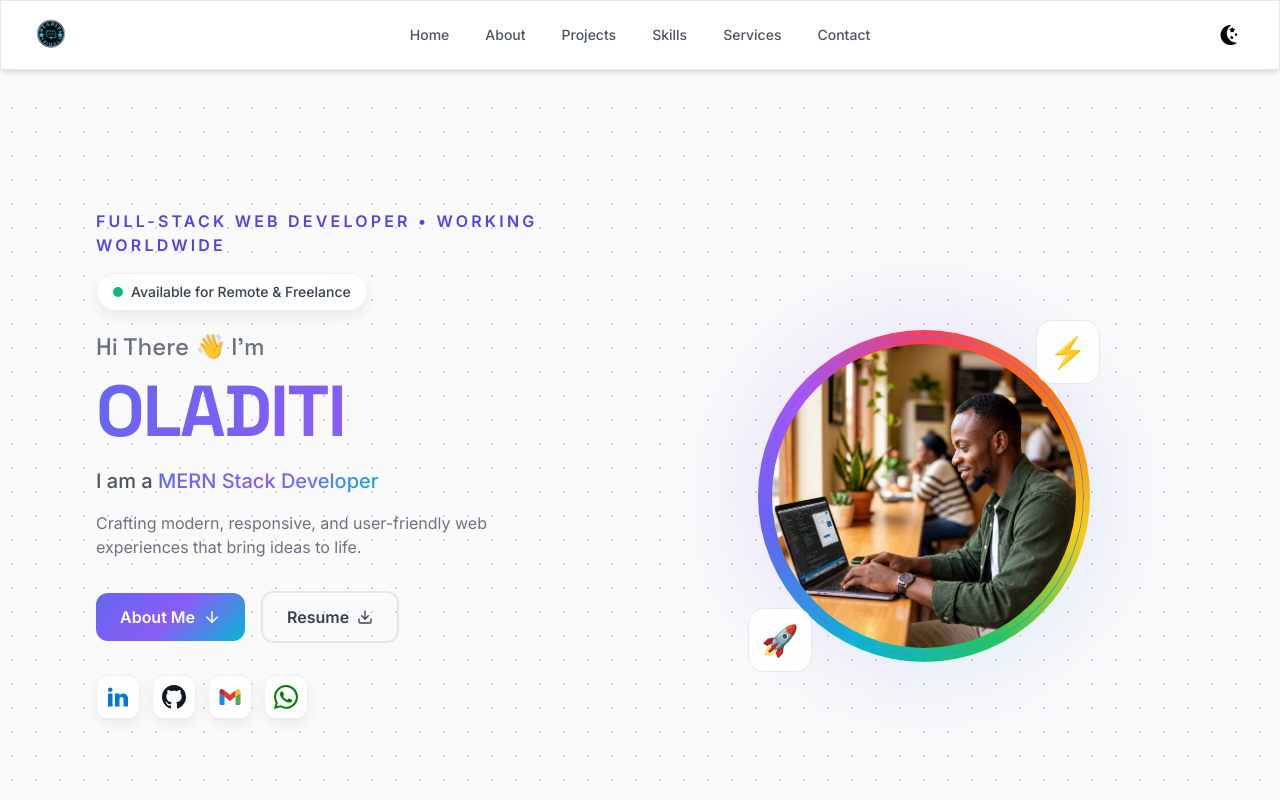
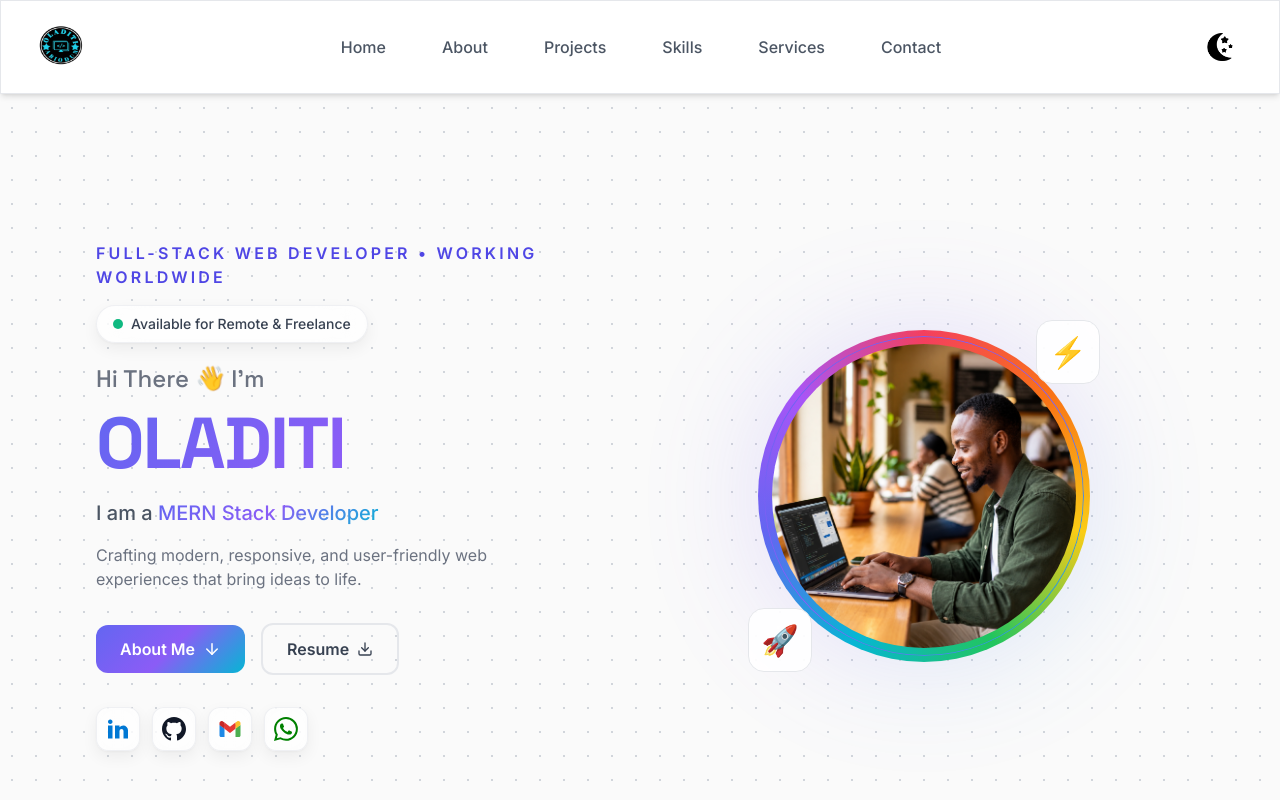
Before and after one commit to oladiti/myPortfolio, a React (Vite) app: page / in a window 1280 px wide. Shown: the top 800 px of the page. Built offline with nearby package versions, Linux system fonts and the light colour scheme; no server answers.

Commit message:
udating the navbar

```diff
--- a/src/components/layout/Navbar.jsx
+++ b/src/components/layout/Navbar.jsx
@@ -29,10 +29,10 @@ const Navbar = () => {
       <header
         className="fixed top-0 inset-x-0 z-50 transition-all duration-500"
       >
-        <nav className={`glass-strong w-full px-12 md:px-8 py-4 flex items-center justify-between gap-1 border-b border-gray-200 dark:border-white/10 shadow-md transition-all duration-300
+        <nav className={`glass-strong w-full px-12 md:px-8 py-4 md:py-5 flex items-center justify-between gap-1 border-b border-gray-200 dark:border-white/10 shadow-md transition-all duration-300
           ${scrolled ? 'shadow-xl' : 'shadow-md'}`}>
-          <Link to="Home" smooth duration={500} offset={-80} className="flex-shrink-0 cursor-pointer">
-            <img src={Logo} alt="Logo" width={36} height={32} className="transition-all duration-300 hover:scale-110" />
+          <Link to="Home" smooth duration={500} offset={-80} className="flex-shrink-0  cursor-pointer">
+            <img src={Logo} alt="Logo" className="h-[36px] w-[40px] md:h-[50px] md:w-[56px] transition-all duration-300 hover:scale-110" />
           </Link>
 
           <div className="hidden md:flex items-center">
@@ -42,25 +42,23 @@ const Navbar = () => {
           <div className="flex items-center gap-2">
             <button
               onClick={toggleTheme}
-              className="p-2 rounded-xl hover:bg-gray-100 dark:hover:bg-white/10 transition-all duration-200"
+              className="p-2.5 md:p-3 rounded-xl hover:bg-gray-100 dark:hover:bg-white/10 transition-all duration-200"
               aria-label={`Switch to ${theme === 'light' ? 'dark' : 'light'} mode`}
             >
               <img
                 src={theme === 'light' ? toggleLight : toggleDark}
                 alt=""
-                width={20}
-                height={18}
+                className="h-[22px] w-[24px] md:h-[28px] md:w-[30px]"
               />
             </button>
 
             <button
               onClick={() => setNavOpen(prev => !prev)}
-              className="md:hidden p-2 rounded-xl hover:bg-gray-100 dark:hover:bg-white/10 transition-all duration-200"
+              className="md:hidden p-2.5 rounded-xl hover:bg-gray-100 dark:hover:bg-white/10 transition-all duration-200"
               aria-label={navOpen ? 'Close menu' : 'Open menu'}
             >
-              <svg xmlns="http://www.w3.org/2000/svg" width="20" height="20" viewBox="0 0 24 24"
-                fill="none" stroke="currentColor" strokeWidth="2" strokeLinecap="round" strokeLinejoin="round"
-                className="text-gray-700 dark:text-gray-300">
+              <svg xmlns="http://www.w3.org/2000/svg" className="w-6 h-6 text-gray-700 dark:text-gray-300" viewBox="0 0 24 24"
+                fill="none" stroke="currentColor" strokeWidth="2" strokeLinecap="round" strokeLinejoin="round">
                 {navOpen ? (
                   <>
                     <line x1="18" y1="6" x2="6" y2="18"></line>
@@ -82,7 +80,7 @@ const Navbar = () => {
       {navOpen && (
         <>
           <div className="fixed inset-0 z-40 bg-black/50 backdrop-blur-sm md:hidden" onClick={closeNav} />
-          <div className="fixed inset-x-0 top-16 z-50 mx-4 md:hidden animate-slide-up">
+          <div className="fixed inset-x-0 top-[75px] z-50 mx-4 md:hidden animate-slide-up">
             <div className="glass-strong rounded-2xl p-6 shadow-xl">
               <Navigation handleClick={closeNav} isMobile />
             </div>
--- a/src/components/layout/Navigation.jsx
+++ b/src/components/layout/Navigation.jsx
@@ -3,7 +3,7 @@ import navLinks from '../../data/navlinks';
 
 const Navigation = ({ handleClick, isMobile = false }) => {
   return (
-    <ul className={`flex ${isMobile ? 'flex-col items-center gap-2' : 'items-center gap-1'}`}>
+    <ul className={`flex ${isMobile ? 'flex-col items-center gap-2' : 'items-center gap-2'}`}>
       {navLinks.map(({ id, link }) => (
         <li key={id}>
           <Link
@@ -15,8 +15,9 @@ const Navigation = ({ handleClick, isMobile = false }) => {
             offset={-80}
             activeClass="!text-white !bg-gradient-accent"
             className={`cursor-pointer block px-4 py-2 rounded-lg text-sm font-medium transition-all duration-200
+              lg:px-6 lg:py-3 lg:text-base
               text-gray-600 dark:text-gray-400 hover:text-gray-900 dark:hover:text-white hover:bg-gray-100 dark:hover:bg-white/10
-              ${isMobile ? 'text-lg py-3 w-full text-center' : ''}`}
+              ${isMobile ? 'text-xl py-3.5 w-full text-center' : ''}`}
           >
             {link}
           </Link>
--- a/src/components/sections/Contact.jsx
+++ b/src/components/sections/Contact.jsx
@@ -44,10 +44,11 @@ const Contact = () => {
         setErrors({});
       } catch (error) {
         console.error('EmailJS Error:', error);
+        const reason = error?.text || error?.message || 'Please try again later';
         swal({
           icon: "error",
           title: "Something went wrong",
-          text: "Please try again later",
+          text: reason,
           button: "Okay",
         });
       } finally {
--- a/src/components/sections/Home.jsx
+++ b/src/components/sections/Home.jsx
@@ -32,7 +32,7 @@ function Home() {
     <div name="Home" className="relative min-h-screen w-full flex items-center overflow-hidden dot-pattern">
       <div className="section-content relative z-10 grid lg:grid-cols-2 gap-12 items-center py-12">
         <div className="text-center lg:text-left" data-aos="fade-up">
-          <p className="mb-4 -mt-16 text-sm sm:text-base font-semibold uppercase tracking-[0.2em] text-indigo-600 dark:text-indigo-400">
+          <p className="mb-4 mt-0 text-sm sm:text-base font-semibold uppercase tracking-[0.2em] text-indigo-600 dark:text-indigo-400">
             Full-Stack Web Developer • Working Worldwide
           </p>
           <div className="inline-flex items-center gap-2 px-4 py-2 rounded-full glass shadow-card mb-5">
```
